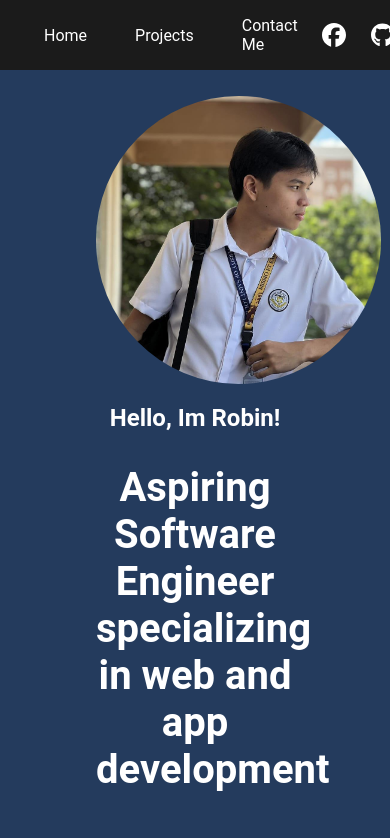
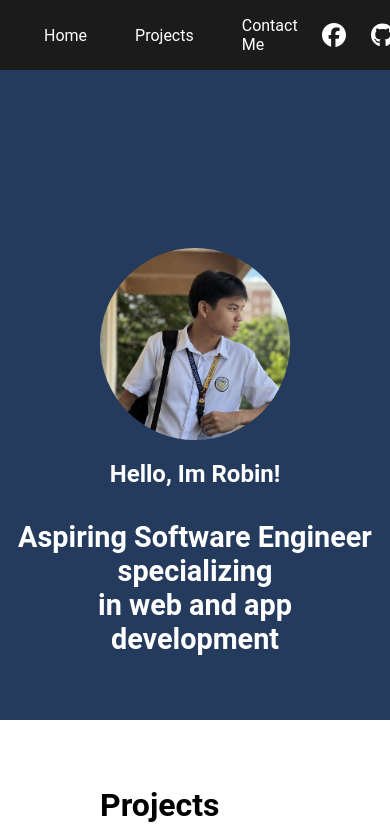
Before and after one commit to robraymundo/react-portfolio, a React (Vite) app: page / in a window 390 px wide. Shown: the top 838 px of the page. Built offline with nearby package versions, Linux system fonts and the light colour scheme.

Commit message:
Add responsive mobile view

```diff
--- a/src/components/LandingSection/LandingSection.css
+++ b/src/components/LandingSection/LandingSection.css
@@ -3,6 +3,7 @@
   color: #fff;
   text-align: center;
   padding: 6rem;
+  padding-top: calc(6rem + 60px); /* Add extra padding for navbar */
 }
 
 .header__image {
@@ -17,3 +18,18 @@
 .header__title {
   font-size: 2.5rem;
 }
+
+@media screen and (max-width: 768px) {
+  .header {
+    padding: 4rem 1rem;
+    padding-top: calc(3rem + 200px); /* Increase padding for expanded mobile navbar */
+  }
+
+  .header__image {
+    height: 12rem;
+  }
+
+  .header__title {
+    font-size: 1.8rem;
+  }
+}
```
